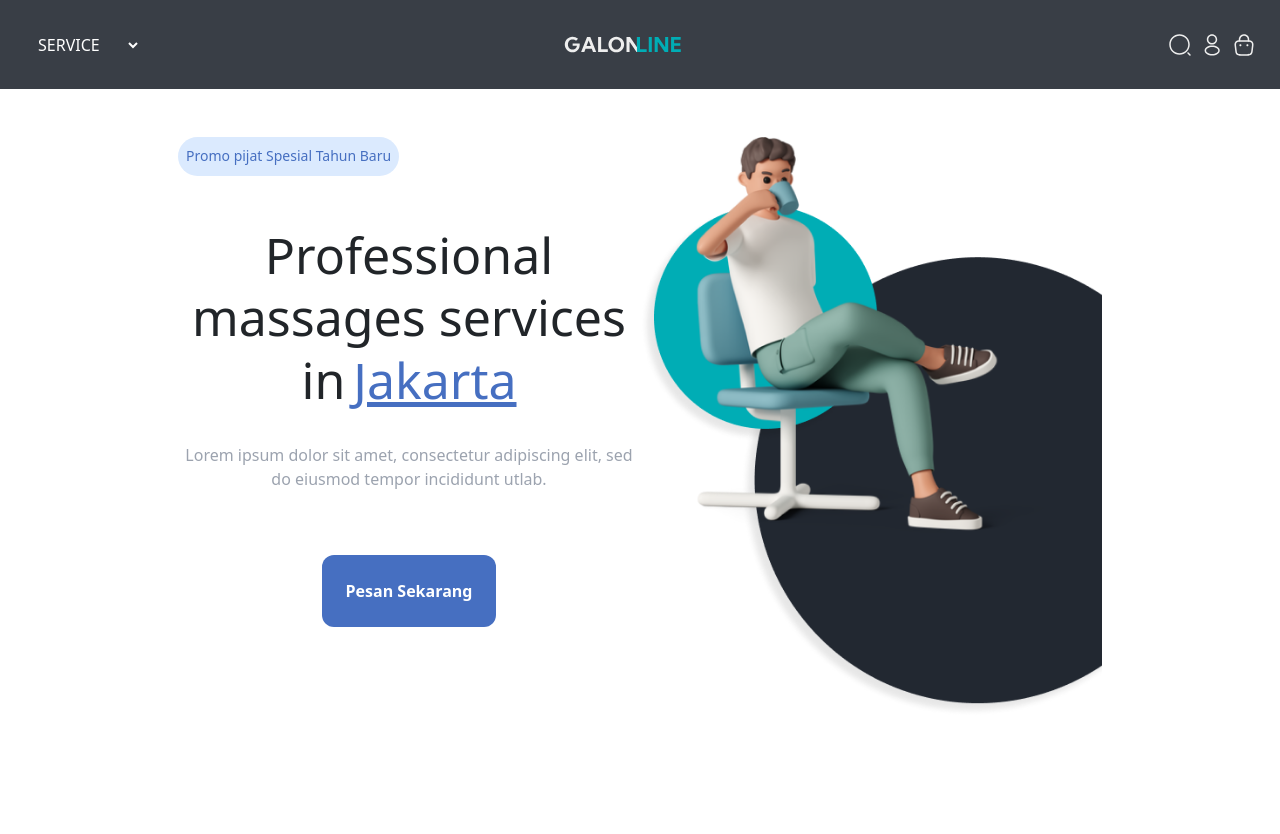
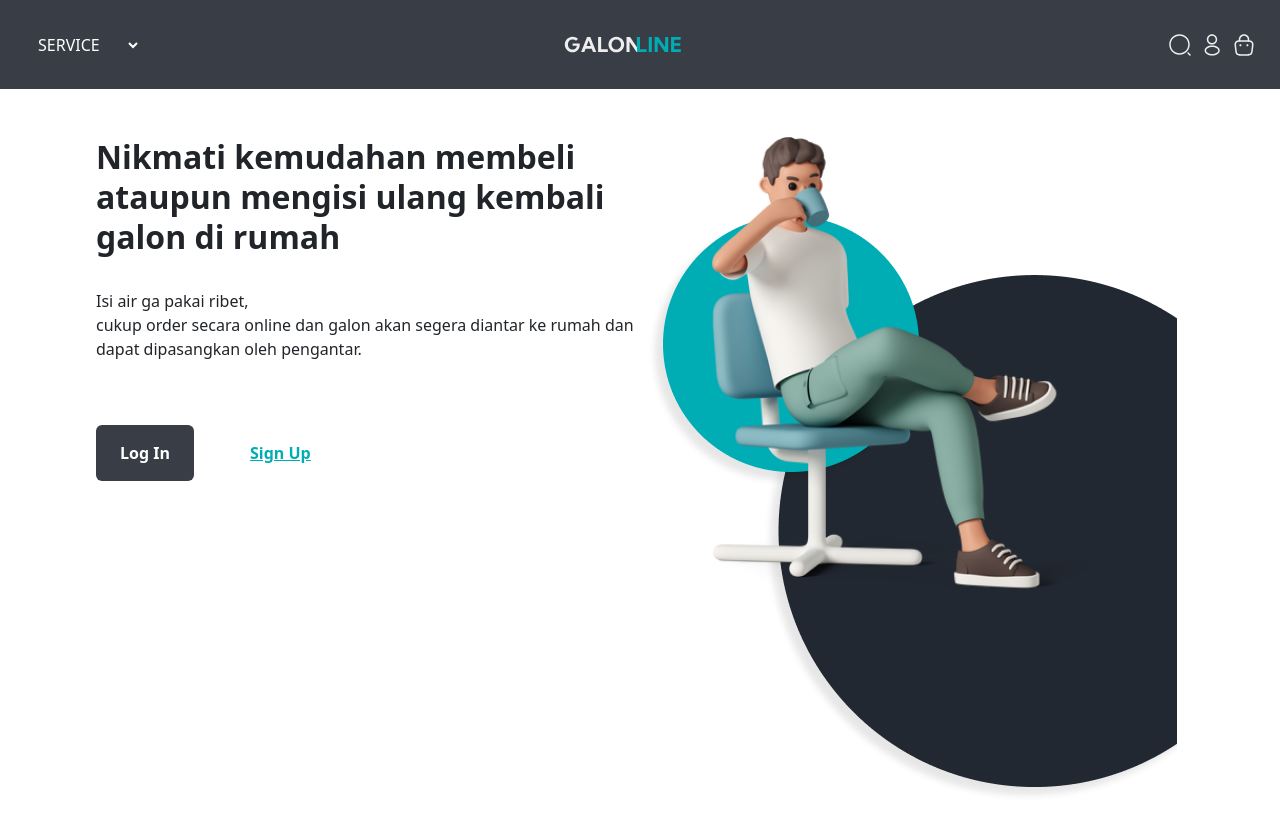
Before and after one commit to Maxainn21/galonline, a React (Create React App) app: page /home in a window 1280 px wide. Shown: the top 834 px of the page. Before the commit the page ends 800 px from the top, so only its background shows below. Built offline with nearby package versions, Linux system fonts and the light colour scheme.

Commit message:
working on hero

```diff
--- a/src/parts/Hero.js
+++ b/src/parts/Hero.js
@@ -1,36 +1,32 @@
-import React from "react";
-import { Link } from "react-router-dom";
+import React from 'react';
+import { Link } from 'react-router-dom';
 
 export default function Hero() {
   return (
     <>
-      <div className="container mx-auto">
       <div className="mx-auto flex pt-12 pb-16 lg:pb-20 lg:px-24 md:px-16 sm:px-8 px-8 lg:flex-row flex-col">
-          <div className="lg:flex-grow lg:w-1/2 flex flex-col lg:items-start lg:text-left mb-3 md:mb-12 lg:mb-0 items-center text-center">
-            <p className="small-text mb-8 leading-relaxed font-semibold text-sm">
-              <div className="border-solid bg-blue-100 rounded-[35px]">
-                <p className="p-2 font-light text-[#466FC1]">
-                  <span className="dot"></span> Promo pijat Spesial Tahun Baru
-                </p>
-              </div>
-            </p>
-            <h1 className="title-font sm:text-[50px] lg:text-[50px] text-4xl mb-8 font-thin sm:leading-tight">
-              Professional <br /> massages services in
-              <span className="text-[#466FC1] underline ml-2 font-normal">
-                Jakarta
-              </span>
+        <div className="lg:flex-grow lg:w-1/2 flex flex-col lg:items-start lg:text-left mb-3 md:mb-12 lg:mb-0 items-center">
+          <h1 className="title-font sm:text-[32px] lg:text-[32px] text-4xl mb-8 font-bold sm:leading-tight">
+            Nikmati kemudahan membeli <br /> ataupun mengisi ulang kembali galon
+            di rumah
           </h1>
 
-            <p className="font-light text-gray-400">
-              Lorem ipsum dolor sit amet, consectetur adipiscing elit, sed do
-              eiusmod tempor incididunt utlab.
+          <p className="">
+            Isi air ga pakai ribet, <br />
+            cukup order secara online dan galon akan segera diantar ke rumah dan
+            dapat dipasangkan oleh pengantar.
           </p>
 
-            <div className="inline-block items-center mt-5 mx-auto lg:mx-0 lg:flex justify-center lg:space-x-8 md:space-x-2 sm:space-x-3 space-x-0">
-              <Link to={"/booking"}>
-                <button className="bg-[#466FC1] inline-flex font-semibold text-white text-base py-4 px-6 rounded-xl mb-4 lg:mb-0 md:mb-0 focus:outline-none hover:shadow-lg">
-                  Pesan Sekarang
-                </button>
+          <div className="inline-block items-center mt-5 lg:mx-0 lg:flex justify-center lg:space-x-8 md:space-x-2 sm:space-x-3 space-x-0">
+            <Link
+              className="bg-[#393E46] no-underline inline-flex font-semibold text-white text-base py-3 px-4 rounded-md mb-4 lg:mb-0 md:mb-0 focus:outline-none hover:shadow-lg"
+              to={'/sign-in'}>
+              Log In
+            </Link>
+            <Link
+              className="text-[#00ADB5] inline-flex font-semibold text-base py-3 px-4 rounded-md mb-4 lg:mb-0 md:mb-0"
+              to={'/sign-up'}>
+              Sign Up
             </Link>
           </div>
         </div>
@@ -38,7 +34,6 @@ export default function Hero() {
           <img id="hero" src="/hisyamduduk.png" alt="" />
         </div>
       </div>
-      </div>
     </>
   );
 }
```
Lines whose indentation alone changed are shown as unchanged.
